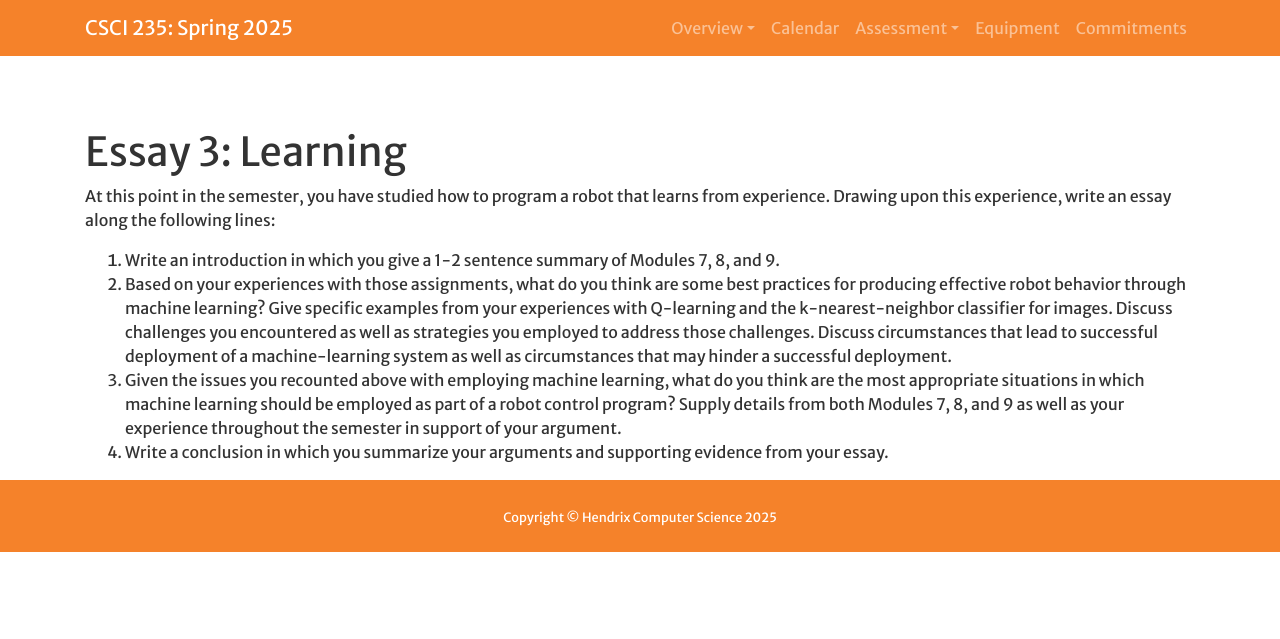
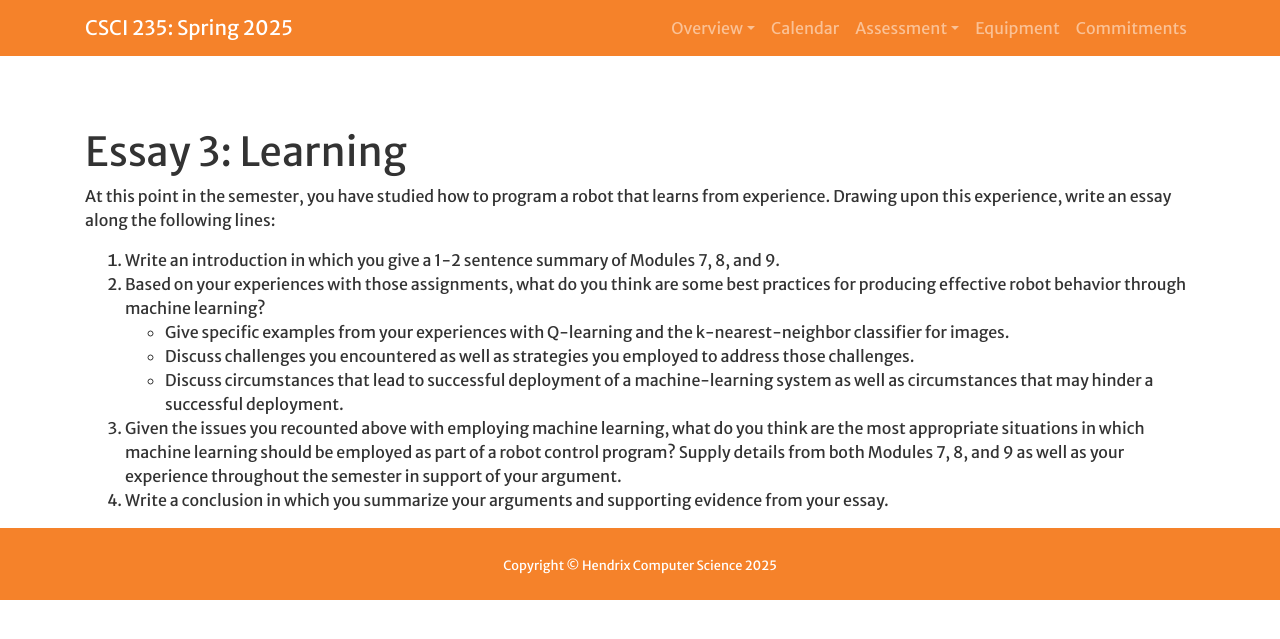
Before and after one commit to Hendrix-CS/csci235, a Jekyll site: the page built from essays/essay3.md, in a window 1280 px wide. Shown: the top 639 px of the page. Built offline with Jekyll 4.4.1, drawn with Linux system fonts in a browser that asks for light colours; a script that is not in the unit is left out.

Commit message:
Reformatted

```diff
--- a/essays/essay3.md
+++ b/essays/essay3.md
@@ -13,11 +13,13 @@ along the following lines:
 7, 8, and 9.
 2. Based on your experiences with those assignments, what do you think are
 some best practices for producing effective robot behavior through machine
-learning? Give specific examples from your experiences with Q-learning and
-the k-nearest-neighbor classifier for images. Discuss challenges you
-encountered as well as strategies you employed to address those challenges.
-Discuss circumstances that lead to successful deployment of a machine-learning
-system as well as circumstances that may hinder a successful deployment.
+learning?
+  * Give specific examples from your experiences with Q-learning and
+the k-nearest-neighbor classifier for images.
+  * Discuss challenges you encountered as well as strategies you employed to
+  address those challenges.
+  * Discuss circumstances that lead to successful deployment of a machine-learning
+  system as well as circumstances that may hinder a successful deployment.
 3. Given the issues you recounted above with employing machine learning,
 what do you think are the most appropriate situations in which machine
 learning should be employed as part of a robot control program? Supply
```
